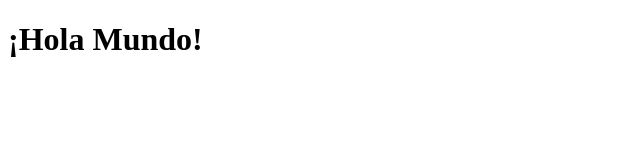
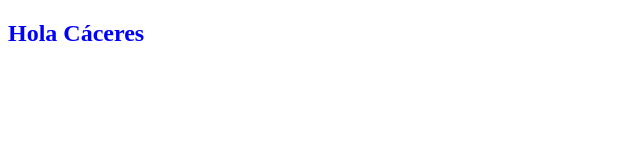
Before and after one commit to Rebecabarrosorey/test, a plain HTML site: page index.html in a window 1280 px wide. Shown: the whole page, without its empty margins (0-640 px from the left). Drawn offline with Linux system fonts and the light colour scheme.

Commit message:
añado css

```diff
--- /dev/null
+++ b/css/estilos.css
@@ -0,0 +1,3 @@
+h2 {
+    color: blue;
+}
--- a/index.html
+++ b/index.html
@@ -5,9 +5,10 @@
     <meta name="viewport" content="width=device-width, initial-scale=1.0">
     <meta http-equiv="X-UA-Compatible" content="ie=edge">
     <title>Document</title>
+    <link rel="stylesheet" href="./css/estilos.css">
 </head>
 <body>
-    <h1>¡Hola Mundo!</h1>
+    <h2>Hola Cáceres</h2>
 
 </body>
 </html>
```
